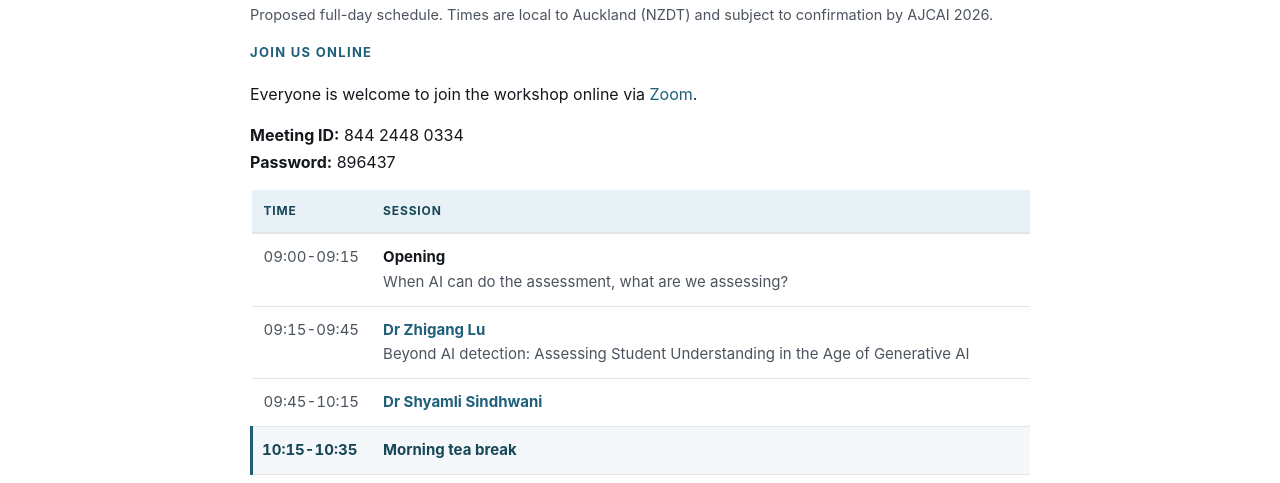
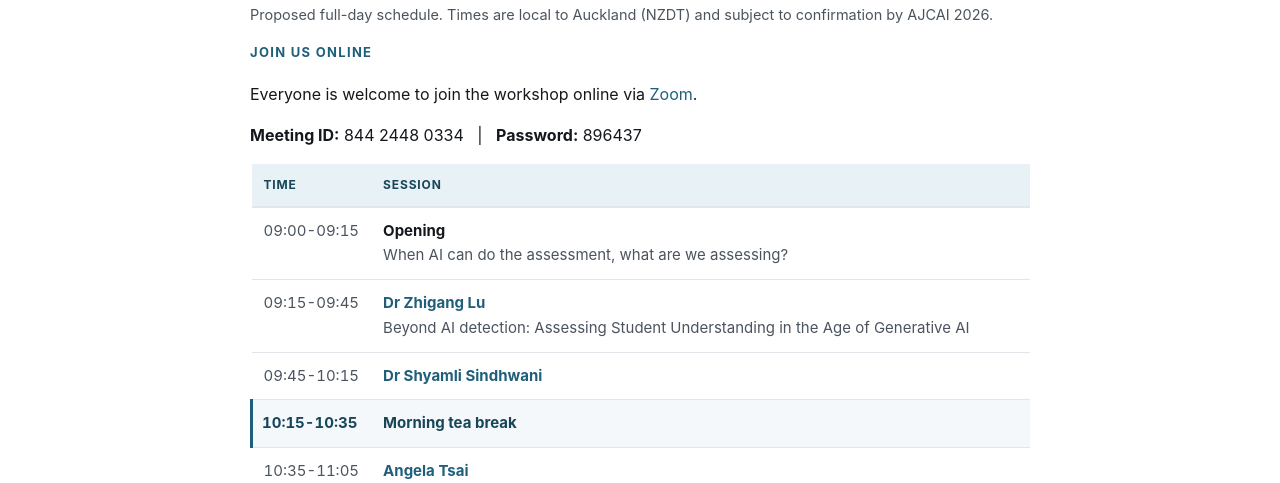
Before and after one commit to reassessment-edu-ai/ajcai2026-workshop, a plain HTML site: page program.html in a window 1280 px wide. Shown: the part 295-778 px from the top of the page. Drawn offline with Linux system fonts and the light colour scheme.

Commit message:
Display Zoom meeting ID and password on one line

```diff
--- a/program.html
+++ b/program.html
@@ -42,7 +42,7 @@
     <aside class="online-participation" aria-labelledby="online-participation-title">
       <h2 id="online-participation-title">Join us online</h2>
       <p>Everyone is welcome to join the workshop online via <a href="https://uws.zoom.us/j/84424480334?pwd=T5NeJ6IOox3qPpT4sV4pLjgfKdFLaz.1">Zoom</a>.</p>
-      <p><strong>Meeting ID:</strong> 844 2448 0334<br><strong>Password:</strong> 896437</p>
+      <p><strong>Meeting ID:</strong> 844 2448 0334 &nbsp; | &nbsp; <strong>Password:</strong> 896437</p>
     </aside>
     <div class="table-scroll">
       <table>
```
